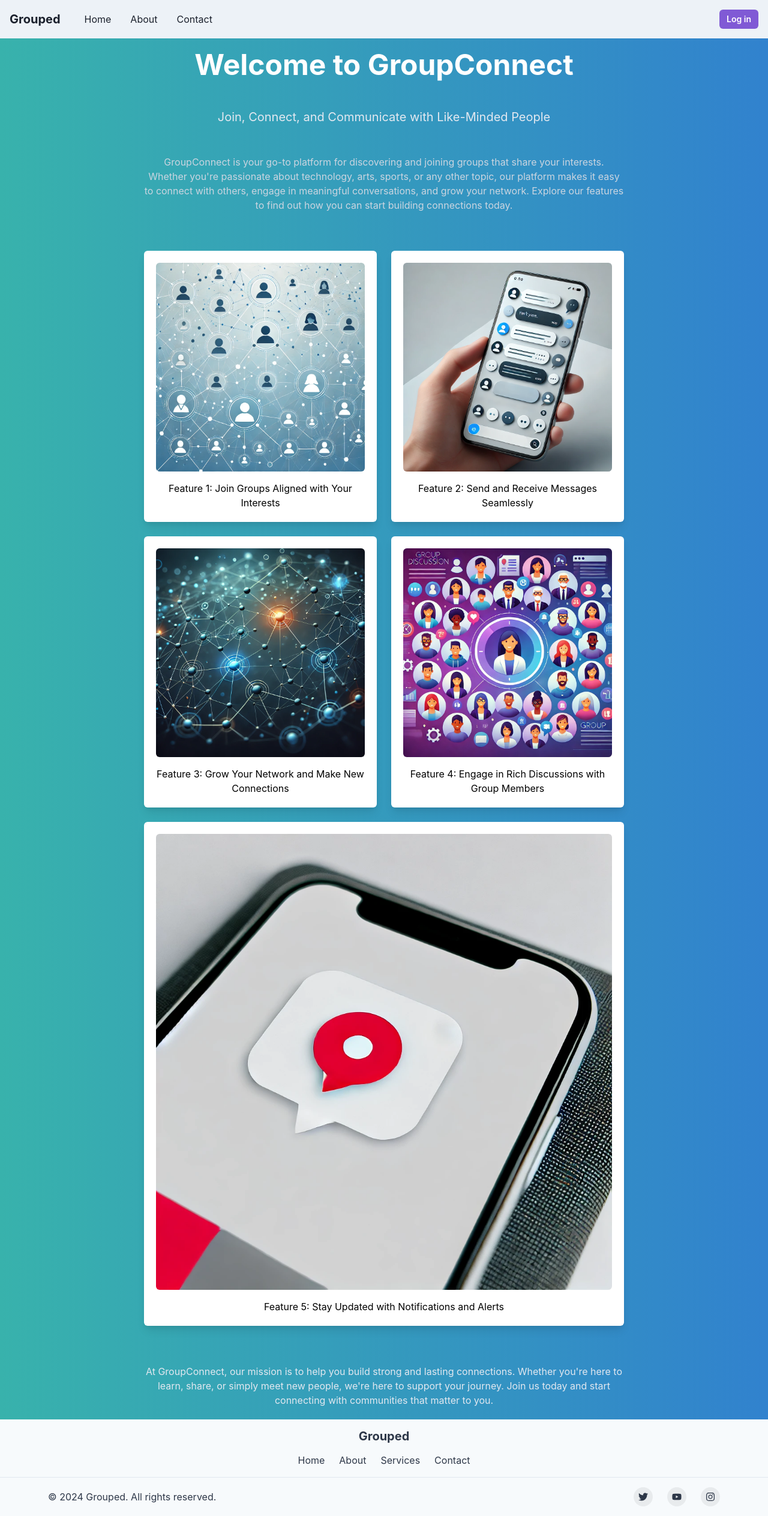
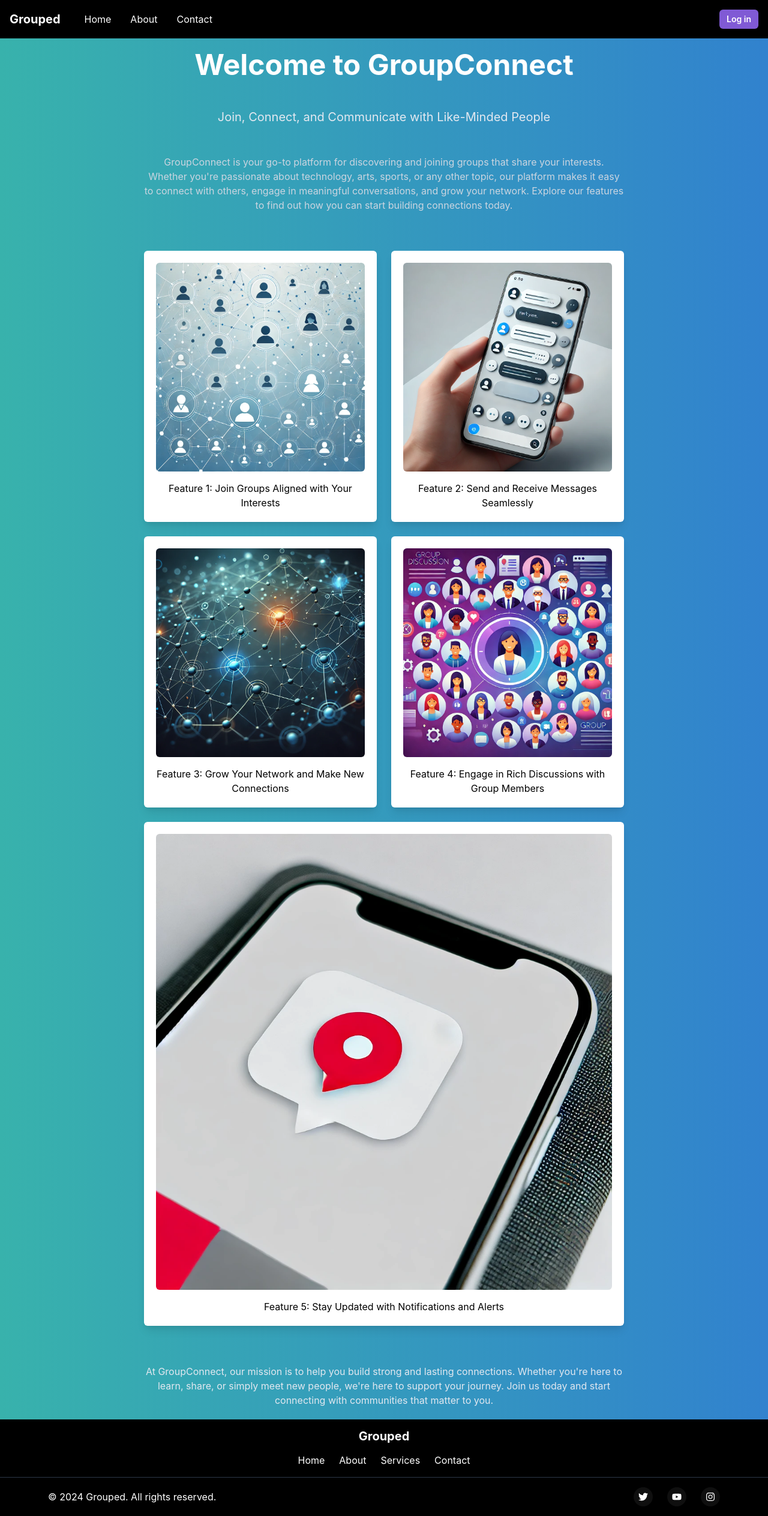
Before and after one commit to Tragicboyjay/grouped, a React (Vite) app in the folder client/: page / in a window 1280 px wide. Shown: the whole page at 60% size. Built offline with nearby package versions, Linux system fonts and the light colour scheme.

Commit message:
Navbar and footer
changed background color

```diff
--- a/client/src/components/Footer.tsx
+++ b/client/src/components/Footer.tsx
@@ -23,7 +23,7 @@ const SocialButton = ({
 }) => {
   return (
       <chakra.button
-      bg={useColorModeValue('blackAlpha.100', 'whiteAlpha.100')}
+          bg={useColorModeValue('whiteAlpha.100', 'blackAlpha.100')}
           rounded={'full'}
           w={8}
           h={8}
@@ -35,7 +35,7 @@ const SocialButton = ({
           justifyContent={'center'}
           transition={'background 0.3s ease'}
           _hover={{
-        bg: useColorModeValue('blackAlpha.200', 'whiteAlpha.200'),
+            bg: useColorModeValue('whiteAlpha.200', 'blackAlpha.200'),
           }}>
         <VisuallyHidden>{label}</VisuallyHidden>
         {children}
@@ -46,8 +46,8 @@ const SocialButton = ({
 const Footer: React.FC = () => {
   return (
       <Box
-      bg={useColorModeValue('gray.50', 'gray.900')}
-      color={useColorModeValue('gray.700', 'gray.200')}>
+          bg="black"
+          color="white">
         <Container
             as={Stack}
             maxW={'6xl'}
@@ -55,19 +55,19 @@ const Footer: React.FC = () => {
             spacing={4}
             justify={'center'}
             align={'center'}>
-        <Heading size="md">Grouped</Heading>
+          <Heading size="md" color="white">Grouped</Heading>
           <Stack direction={'row'} spacing={6}>
             <RouterLink to={'/'}>Home</RouterLink>
-          <RouterLink to={'#'}>About</RouterLink>
-          <RouterLink to={'#'}>Services</RouterLink>
-          <RouterLink to={'#'}>Contact</RouterLink>
+            <RouterLink to={'/about'}>About</RouterLink>
+            <RouterLink to={'/services'}>Services</RouterLink>
+            <RouterLink to={'/contact'}>Contact</RouterLink>
           </Stack>
         </Container>
 
         <Box
             borderTopWidth={1}
             borderStyle={'solid'}
-        borderColor={useColorModeValue('gray.200', 'gray.700')}>
+            borderColor="gray.700">
           <Container
               as={Stack}
               maxW={'6xl'}
@@ -78,13 +78,13 @@ const Footer: React.FC = () => {
               align={{ base: 'center', md: 'center' }}>
             <Text>© {new Date().getUTCFullYear()} Grouped. All rights reserved.</Text>
             <Stack direction={'row'} spacing={6}>
-            <SocialButton label={'Twitter'} href={'https://twitter.com'}>
+              <SocialButton label={'Twitter'} href={'https://twitter.com/jamesfallouh'}>
                 <FaTwitter />
               </SocialButton>
-            <SocialButton label={'YouTube'} href={'https://youtube.com'}>
+              <SocialButton label={'YouTube'} href={'https://youtube.com/jamesfallouh'}>
                 <FaYoutube />
               </SocialButton>
-            <SocialButton label={'Instagram'} href={'https://instagram.com'}>
+              <SocialButton label={'Instagram'} href={'https://instagram.com/jamesfallouh'}>
                 <FaInstagram />
               </SocialButton>
             </Stack>
--- a/client/src/components/Navbar.tsx
+++ b/client/src/components/Navbar.tsx
@@ -4,23 +4,20 @@ import {
   Flex,
   HStack,
   IconButton,
-  Button,// Import Button for logout
+  Button,
   useDisclosure,
-  useColorModeValue,
   Stack,
   Link as ChakraLink,
   Text,
   Heading,
+  useColorModeValue,
 } from '@chakra-ui/react';
-import { HamburgerIcon, CloseIcon } from '@chakra-ui/icons';// Use navigate for redirecting after logout
-import { Link as RouterLink, useNavigate } from 'react-router-dom';//Use navigate for redirecting after logout
+import { HamburgerIcon, CloseIcon } from '@chakra-ui/icons';
+import { Link as RouterLink, useNavigate } from 'react-router-dom';
 import { useAuth } from '../context/authContext';
-
-
 
 const NavLink = ({ children, to }: { children: React.ReactNode, to: string }) => (
     <ChakraLink
-
         as={RouterLink}
         to={to}
         px={2}
@@ -28,30 +25,35 @@ const NavLink = ({ children, to }: { children: React.ReactNode, to: string }) =>
         rounded={'md'}
         _hover={{
           textDecoration: 'none',
-      bg: useColorModeValue('gray.200', 'gray.700'),
-    }}>
+          bg: useColorModeValue('gray.700', 'gray.600'),
+          color: 'white',
+        }}
+        _focus={{
+          boxShadow: 'outline',
+        }}
+        color="white"
+    >
       {children}
     </ChakraLink>
 );
 
 const NavBar: React.FC = () => {
   const { isOpen, onOpen, onClose } = useDisclosure();
+  const navigate = useNavigate();
+  const { user, logoutUser } = useAuth();
 
-  const navigate = useNavigate();//  Added navigate function for redirecting after logout
-
-  //const { user } = useAuth();
-  const { user, logoutUser } = useAuth(); // james: Access user data and logout function from the auth context
-  const handleLogout = () => { // james: Function to handle user logout
-    logoutUser(); // james: Log out the user
-    navigate('/sign_in'); // james: Redirect to the sign-in page after logout
+  const handleLogout = () => {
+    logoutUser();
+    navigate('/sign_in');
   };
 
-
-  const Links = !user ? [
+  const Links = !user
+      ? [
         { label: 'Home', path: '/' },
         { label: 'About', path: '/about' },
         { label: 'Contact', path: '/contact' },
-  ] : [
+      ]
+      : [
         { label: 'Home', path: '/' },
         { label: 'About', path: '/about' },
         { label: 'Contact', path: '/contact' },
@@ -59,9 +61,8 @@ const NavBar: React.FC = () => {
         { label: 'Profile', path: '/profile' },
       ];
 
-
   return (
-    <Box bg={useColorModeValue('gray.100', 'gray.900')} px={4}>
+      <Box bg="black" px={4}>
         <Flex h={16} alignItems={'center'} justifyContent={'space-between'}>
           <IconButton
               size={'md'}
@@ -69,52 +70,47 @@ const NavBar: React.FC = () => {
               aria-label={'Open Menu'}
               display={{ md: 'none' }}
               onClick={isOpen ? onClose : onOpen}
+              color="white"
           />
           <HStack spacing={8} alignItems={'center'}>
             <Box
                 onClick={() => navigate("/")}
                 cursor="pointer"
-          ><Heading size="md">Grouped</Heading></Box>
+            >
+              <Heading size="md" color="white">Grouped</Heading>
+            </Box>
             <HStack
                 as={'nav'}
                 spacing={4}
-            display={{ base: 'none', md: 'flex' }}>
+                display={{ base: 'none', md: 'flex' }}
+            >
               {Links.map((link) => (
                   <NavLink key={link.label} to={link.path}>{link.label}</NavLink>
               ))}
             </HStack>
           </HStack>
           <Flex alignItems={'center'}>
-          {/*{ user ? <Text cursor="pointer" onClick={() => navigate('/profile')}><i className="fa-solid fa-user"></i> {user.username}</Text> :
+            {user ? (
+                <>
+                  <Text color="white" cursor="pointer" onClick={() => navigate('/profile')}>
+                    <i className="fa-solid fa-user"></i> {user.username}
+                  </Text>
+                  <Box mx={2}></Box>
+                  <Button colorScheme="red" size="sm" onClick={handleLogout}>
+                    Logout
+                  </Button>
+                </>
+            ) : (
                 <Button
                     onClick={() => navigate("/sign_in")}
-                _hover={{color: "purple"}}
+                    _hover={{ color: "purple" }}
                     variant={'solid'}
                     colorScheme={'purple'}
-                size={'sm'}>
+                    size={'sm'}
+                >
                   Log in
                 </Button>
-            }*/}
-          { user ? (
-                  <>
-                    <Text cursor="pointer" onClick={() => navigate('/profile')}><i className="fa-solid fa-user"></i> {user.username}</Text>
-                    <Box mx={2}></Box> {/* james: Add space between username and logout button */}
-                    <Button colorScheme="red" size="sm" onClick={handleLogout}>
-                      Logout
-                    </Button> {/* james: Added Logout button next to username */}
-                  </>
-              ) :
-              <Button
-                  onClick={() => navigate("/sign_in")}
-                  _hover={{color: "purple"}}
-                  variant={'solid'}
-                  colorScheme={'purple'}
-                  size={'sm'}>
-                Log in
-              </Button>
-          }
-
-
+            )}
           </Flex>
         </Flex>
 
```
Lines whose indentation alone changed are shown as unchanged.
